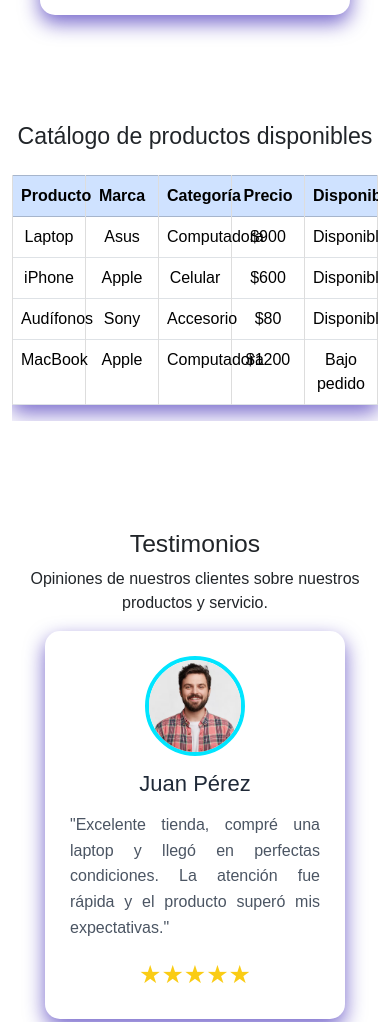
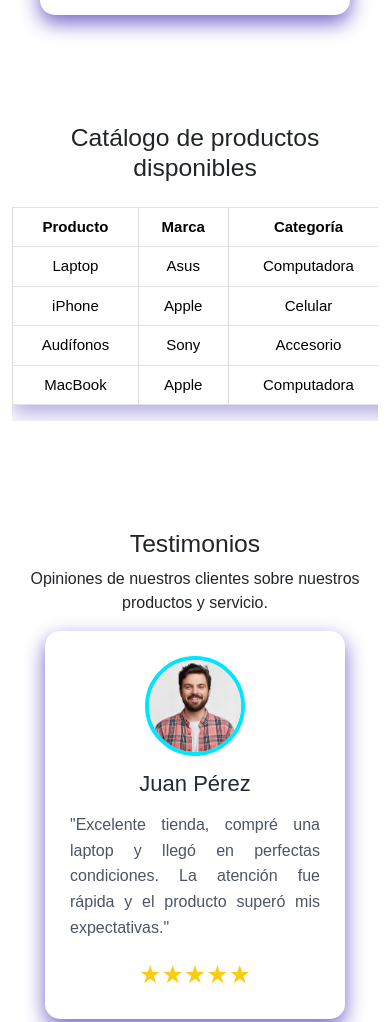
Before and after one commit to Antonio285-dev/Pagina-Web-Estatica, a plain HTML site: page index.html in a window 390 px wide. Shown: the part 8700-9722 px from the top of the page. Drawn offline with nearby package versions, Linux system fonts and the light colour scheme.

Commit message:
Add files via upload

```diff
--- a/estilo.css
+++ b/estilo.css
@@ -504,24 +504,41 @@ footer {
 /* TABLA */
 .tabla-productos{
     width:100%;
-    table-layout:fixed;
+    min-width:700px;
     border-collapse:collapse;
     background:white;
-    box-shadow:0 8px 20px rgba(31,7,170,.6);
+    box-shadow:0 8px 20px rgba(31,7,170,.35);
 }
 
 .tabla-productos th,
 .tabla-productos td{
-    width:20%;
     padding:15px;
     text-align:center;
+    white-space:nowrap;
     border:1px solid #ddd;
 }
 
-.tabla-productos tr:hover {
-    background:#dbeafe;
+.table-responsive{
+    overflow-x:auto;
 }
 
+@media (max-width:768px){
+
+    .tabla-productos{
+
+        min-width:650px;
+
+    }
+
+    .tabla-productos th,
+    .tabla-productos td{
+
+        font-size:15px;
+        padding:12px;
+
+    }
+
+}s
 /* Redes sociales del footer */
 .footer-seccion a{
     display: flex;
--- a/index.html
+++ b/index.html
@@ -268,14 +268,13 @@
 <!-- Tabla -->
 <section class="container my-5">
 
-    <h3 class="text-center mb-4">Catálogo de productos disponibles</h3>
+    <h2 class="text-center mb-4">Catálogo de productos disponibles</h2>
 
     <div class="table-responsive">
 
         <table class="table table-bordered table-hover tabla-productos">
 
-            <thead class="table-primary">
-
+            <thead>
                 <tr>
                     <th>Producto</th>
                     <th>Marca</th>
@@ -283,7 +282,6 @@
                     <th>Precio</th>
                     <th>Disponibilidad</th>
                 </tr>
-
             </thead>
 
             <tbody>
@@ -327,7 +325,6 @@
     </div>
 
 </section>
-
                                <!-- Sección de testimonios -->
 <section id="testimonios" class="seccion">
 
```
